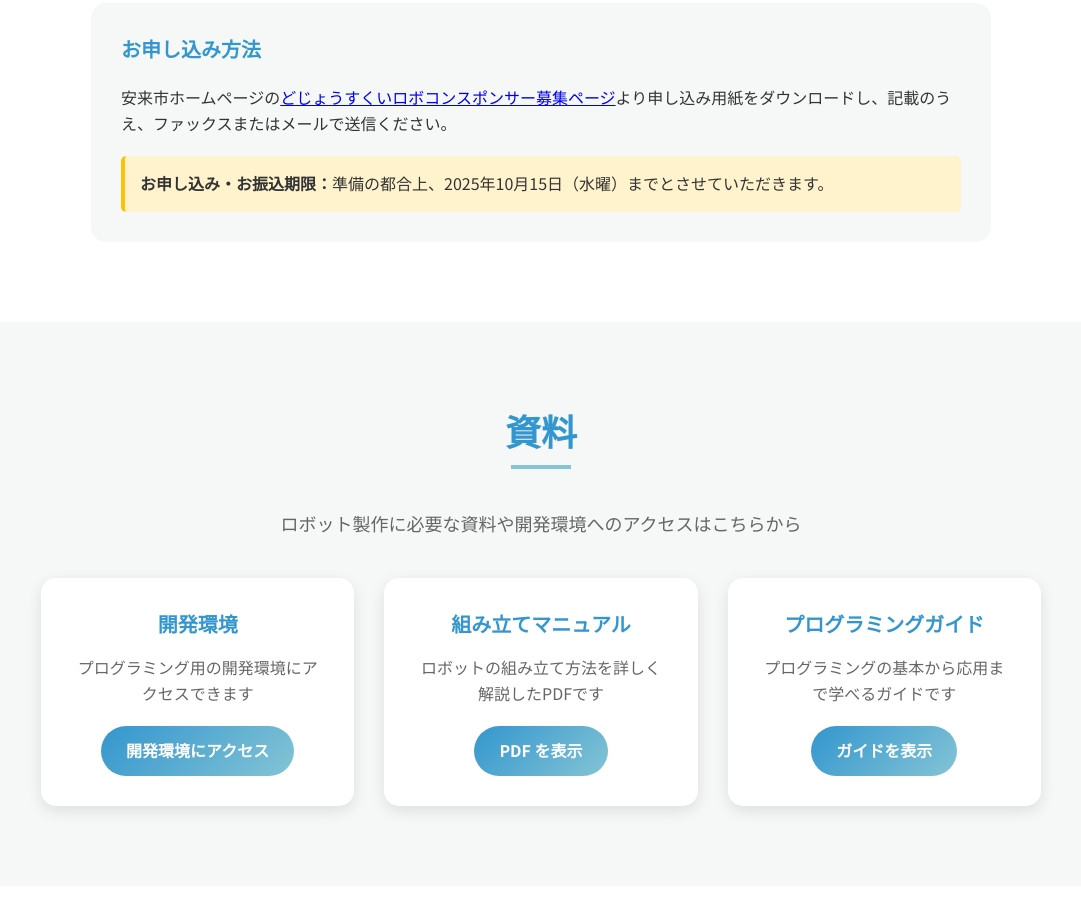
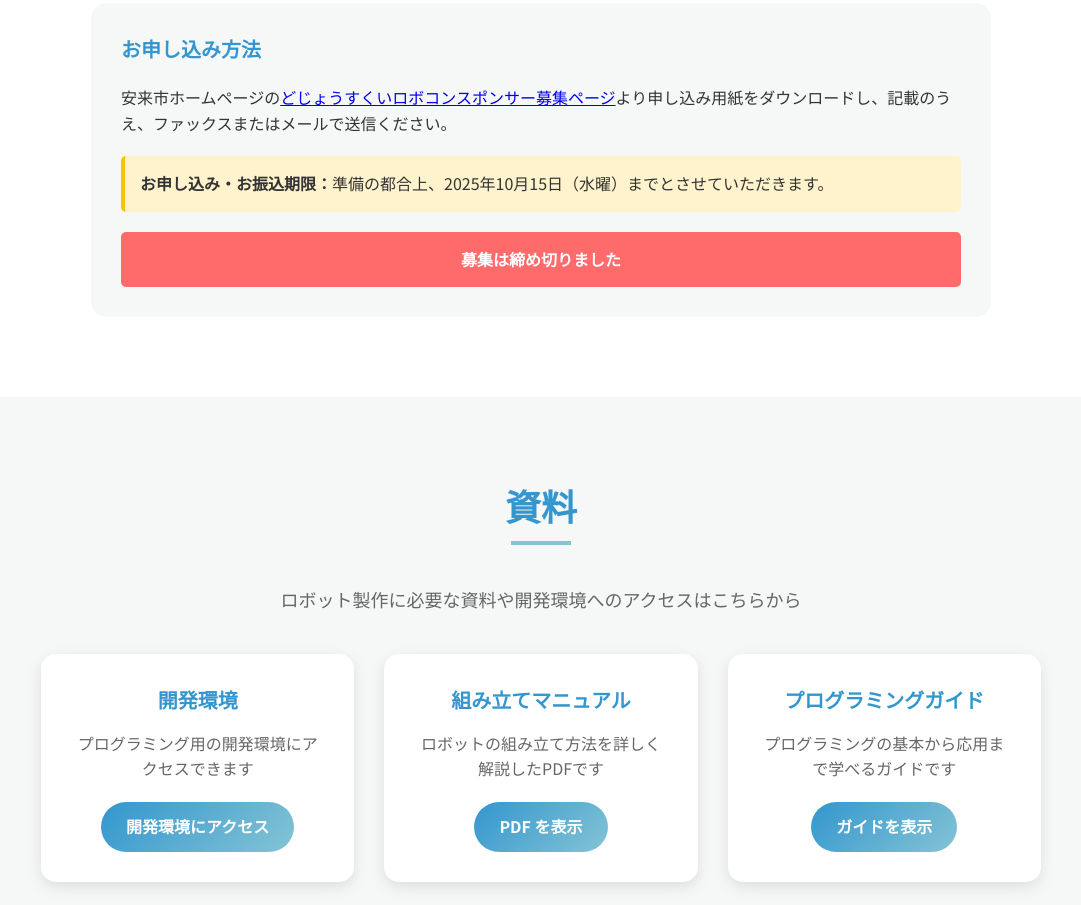
Before and after one commit to satsukiokuda/dojyosukui-robo, a plain HTML site: page index.html in a window 1280 px wide. Shown: the part 3715-4620 px from the top of the page, without its empty margins (99-1180 px from the left). Drawn offline with Linux system fonts and the light colour scheme.

Commit message:
update: スポンサー募集の受付を締め切った旨を表示

```diff
--- a/index.html
+++ b/index.html
@@ -211,6 +211,9 @@
               <strong>お申し込み・お振込期限：</strong
               >準備の都合上、2025年10月15日（水曜）までとさせていただきます。
             </p>
+            <p class="closed">
+              <strong>募集は締め切りました</strong>
+            </p>
           </div>
         </div>
       </div>
@@ -324,12 +327,12 @@
             </div>
           </div>
 
-          <div class="sponsor-recruitment">
+          <!-- <div class="sponsor-recruitment">
             <p>協賛企業様も募集中です！</p>
             <a href="#sponsor" class="sponsor-link-button"
               >スポンサー募集について</a
             >
-          </div>
+          </div> -->
         </div>
       </div>
     </section>
--- a/style.css
+++ b/style.css
@@ -444,6 +444,15 @@ section {
   border-radius: 5px;
 }
 
+.closed {
+  text-align: center;
+  margin-top: 20px;
+  padding: 15px;
+  background-color: #ff6b6b;
+  color: var(--white);
+  border-radius: 5px;
+}
+
 /* 資料セクション */
 .resources {
   background-color: var(--light-green);
```
